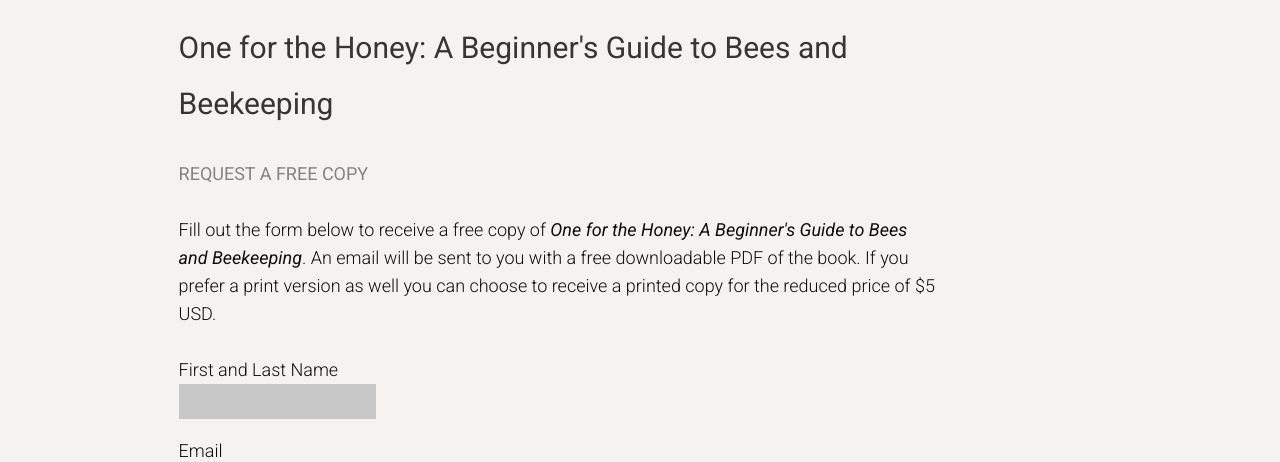
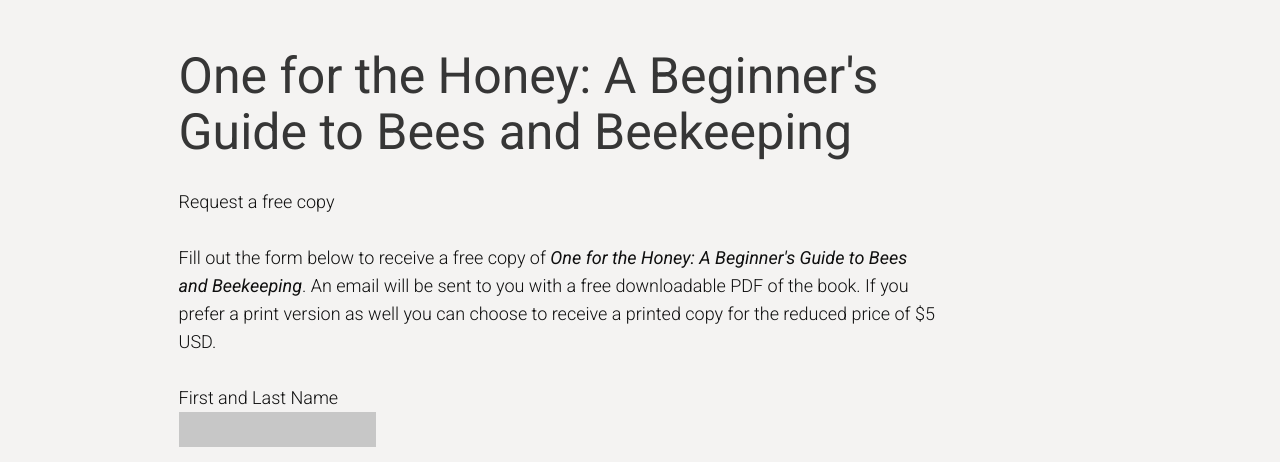
Before and after one commit to PeTiAitch/study_html, a plain HTML site: page beekeeping-guide.html in a window 1280 px wide. Shown: the part 297-759 px from the top of the page. Drawn offline with Linux system fonts and the light colour scheme.

Commit message:
02_04 Creating Our Outline Using Headings

```diff
--- a/beekeeping-guide.html
+++ b/beekeeping-guide.html
@@ -25,8 +25,8 @@
     <main class="secondary-page clear-fix">
       <h1>Free Guides</h1>
       <section>
-          <h3>One for the Honey: A Beginner's Guide to Bees and Beekeeping</h3>
-          <h4>Request a free copy</h4>
+          <h2>One for the Honey: A Beginner's Guide to Bees and Beekeeping</h2>
+          <p>Request a free copy</p>
           <p>Fill out the form below to receive a free copy of <em>One for the Honey: A Beginner's Guide to Bees and Beekeeping</em>. An email will be sent to you with a free downloadable PDF of the book.  If you prefer a print version as well you can choose to receive a printed copy for the reduced price of $5 USD.</p>
      <form class="form" autocomplete="on">
          <label>First and Last Name<br><input type="text"></label>
```
